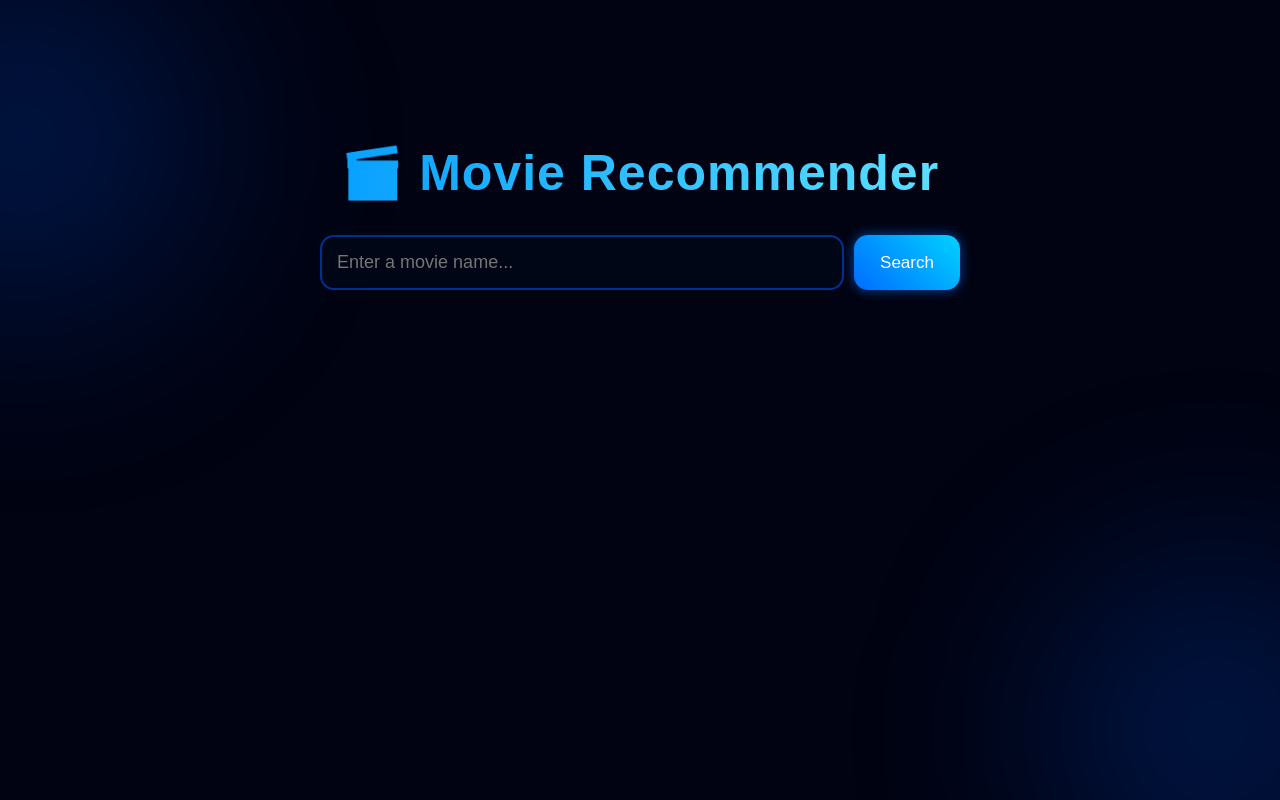
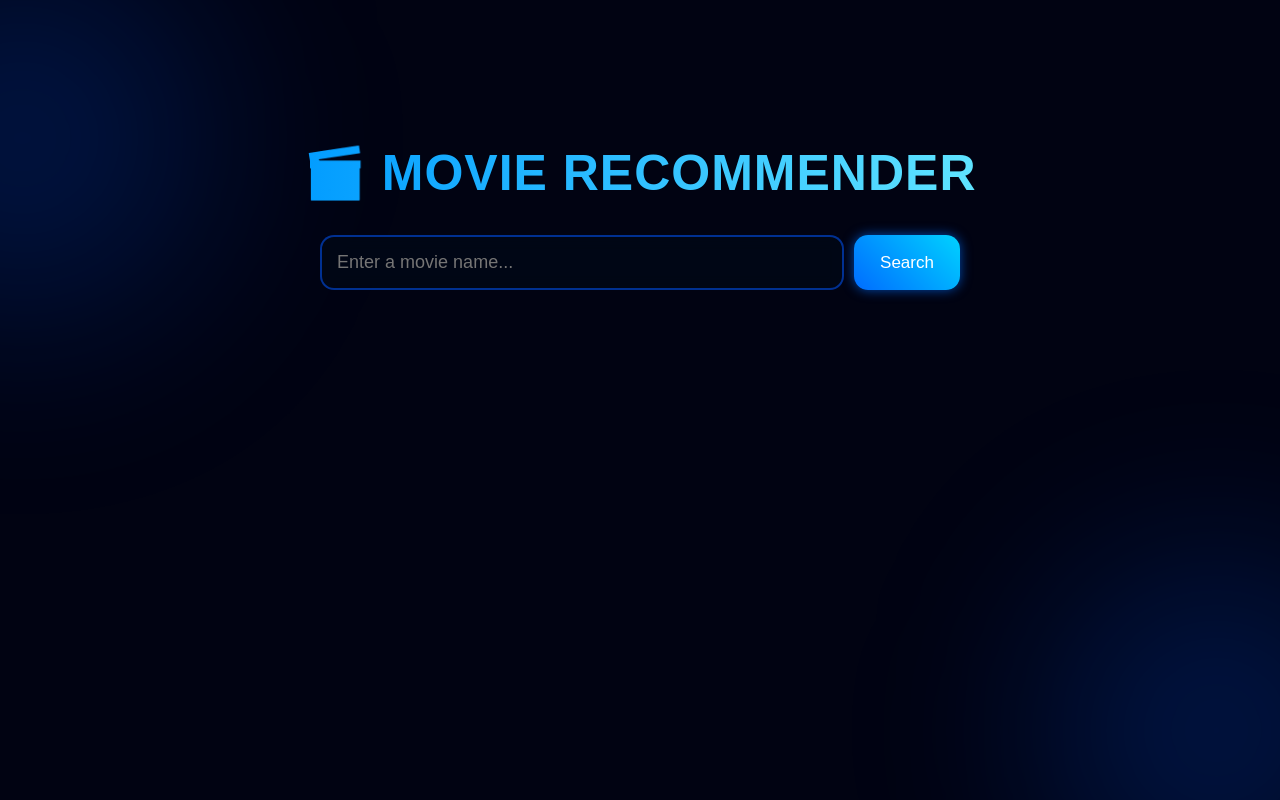
Before and after one commit to tarunvadisi-07/movie-recommender, a plain HTML site: page index.html in a window 1280 px wide. Drawn offline with Linux system fonts and the light colour scheme.

Commit message:
Update index.html

```diff
--- a/index.html
+++ b/index.html
@@ -136,7 +136,7 @@
 <div class="glow"></div>
 
 <div class="container">
-    <h1>🎬 Movie Recommender</h1>
+    <h1>🎬 MOVIE RECOMMENDER</h1>
 
     <div class="search-box">
         <input type="text" id="movieInput" placeholder="Enter a movie name...">
```
